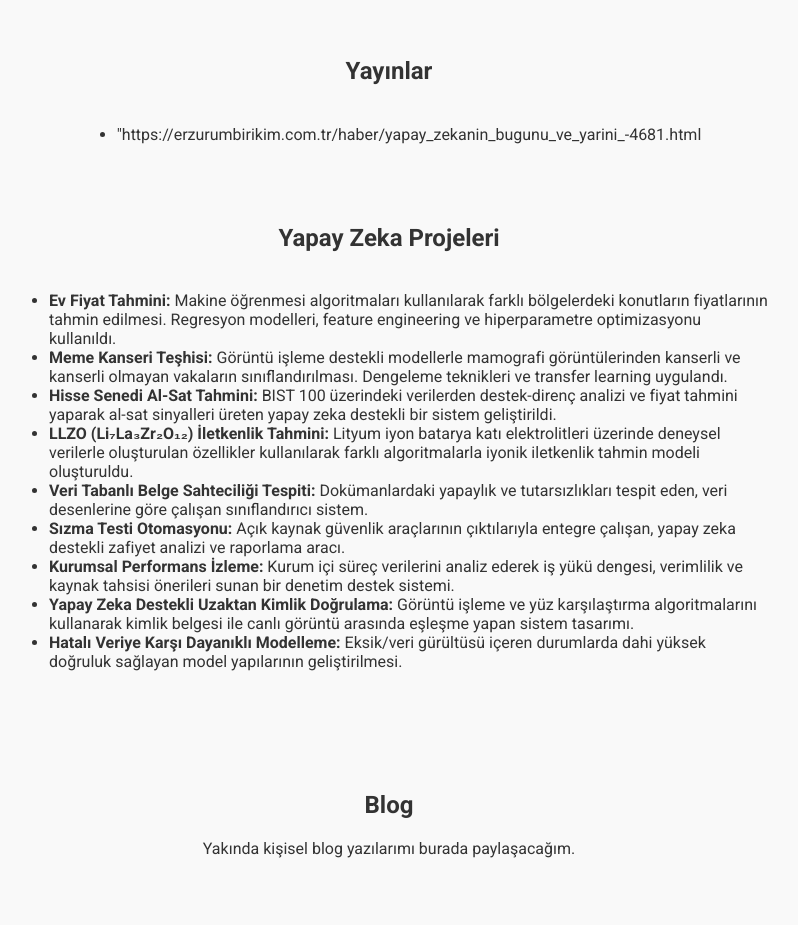
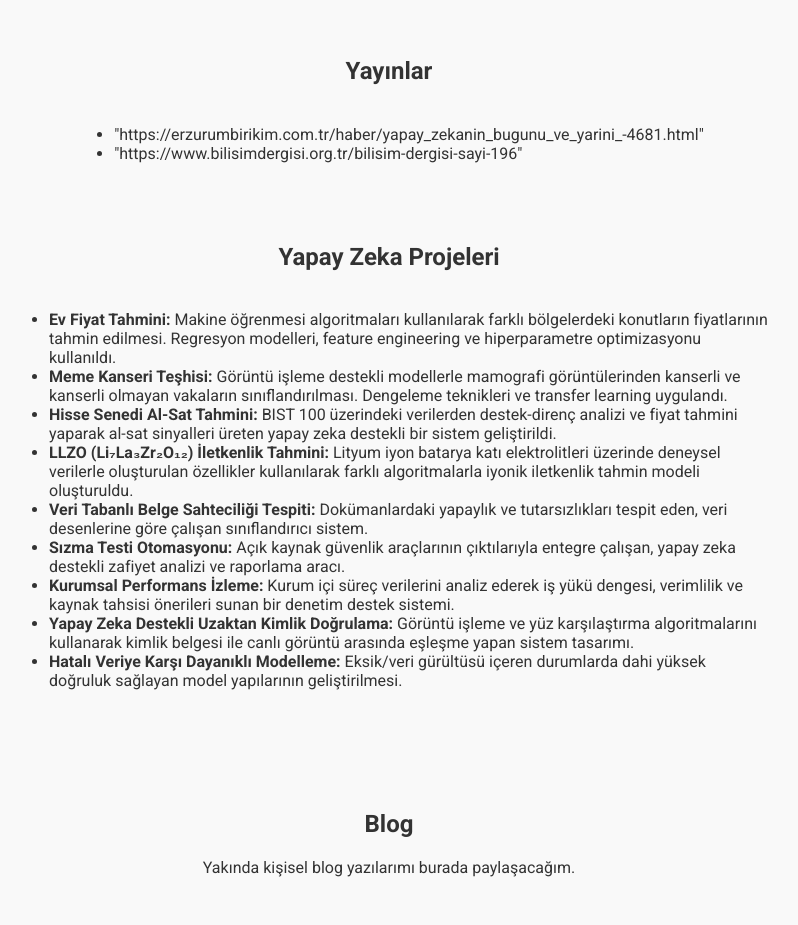
Before and after one commit to ozanonal/ozanonal.github.io, a plain HTML site: page index.html in a window 1280 px wide. Shown: the part 1030-1955 px from the top of the page, without its empty margins (251-1049 px from the left). Drawn offline with Linux system fonts and the light colour scheme.

Commit message:
Update index.html

```diff
--- a/index.html
+++ b/index.html
@@ -89,8 +89,8 @@
     <section id="publications">
         <h2>Yayınlar</h2>
         <ul>
-            <li>"https://erzurumbirikim.com.tr/haber/yapay_zekanin_bugunu_ve_yarini_-4681.html</li>
-
+            <li>"https://erzurumbirikim.com.tr/haber/yapay_zekanin_bugunu_ve_yarini_-4681.html"</li>
+            <li>"https://www.bilisimdergisi.org.tr/bilisim-dergisi-sayi-196"</li>
         </ul>
   <section id="ai">
   <h2>Yapay Zeka Projeleri</h2>
```
